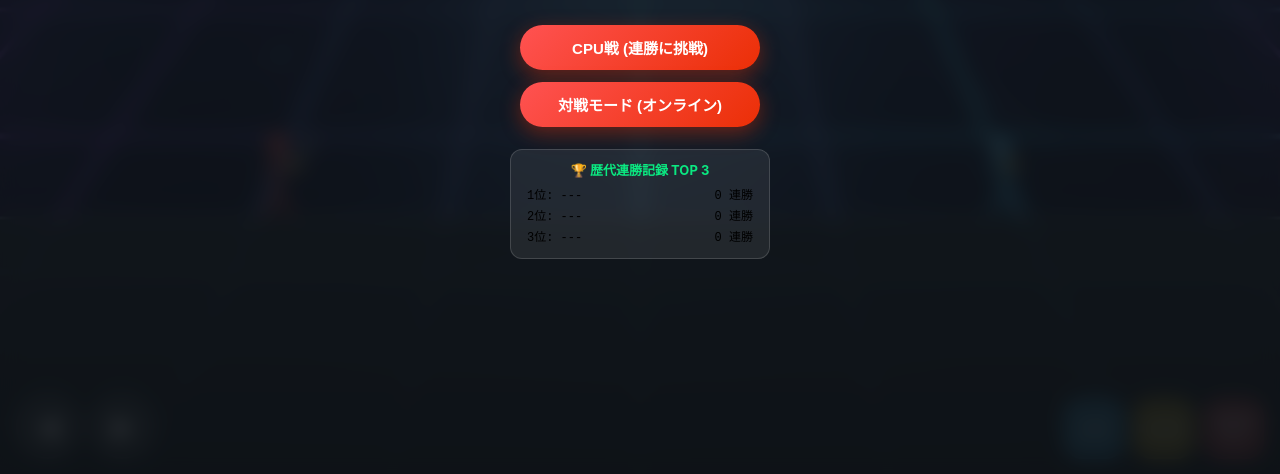
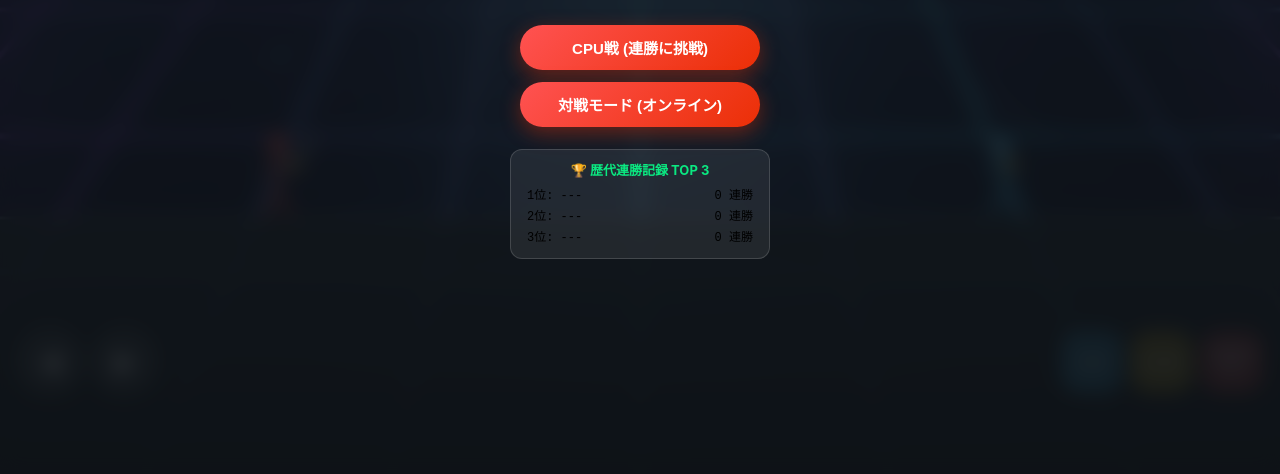
Before and after one commit to rinoschnyder-prog/sword-fencing, a website: page public/index.html in a window 1280 px wide. Shown: the part 326-800 px from the top of the page. Drawn offline with nearby package versions, Linux system fonts and the light colour scheme.

Commit message:
Refactor CSS styles for game layout and UI

```diff
--- a/public/style.css
+++ b/public/style.css
@@ -131,16 +131,16 @@ html, body {
     text-shadow: 0 2px 4px rgba(0,0,0,0.8);
 }
 
-/* コントローラー */
+/* ★タッチコントローラー（黒枠の中心に配置） */
 #touch-controls {
     position: absolute;
-    bottom: calc(15px + env(safe-area-inset-bottom));
+    bottom: calc(10vh + env(safe-area-inset-bottom));
     left: 0;
     width: 100%;
     display: flex;
     justify-content: space-between;
-    align-items: flex-end;
-    padding: 0 16px;
+    align-items: center;
+    padding: 0 18px;
     z-index: 10;
 }
 
@@ -163,7 +163,7 @@ html, body {
     align-items: center;
     justify-content: center;
     outline: none;
-    box-shadow: 0 4px 15px rgba(0, 0, 0, 0.3);
+    box-shadow: 0 4px 15px rgba(0, 0, 0, 0.4);
     transition: transform 0.08s, background-color 0.08s;
 }
 
```
